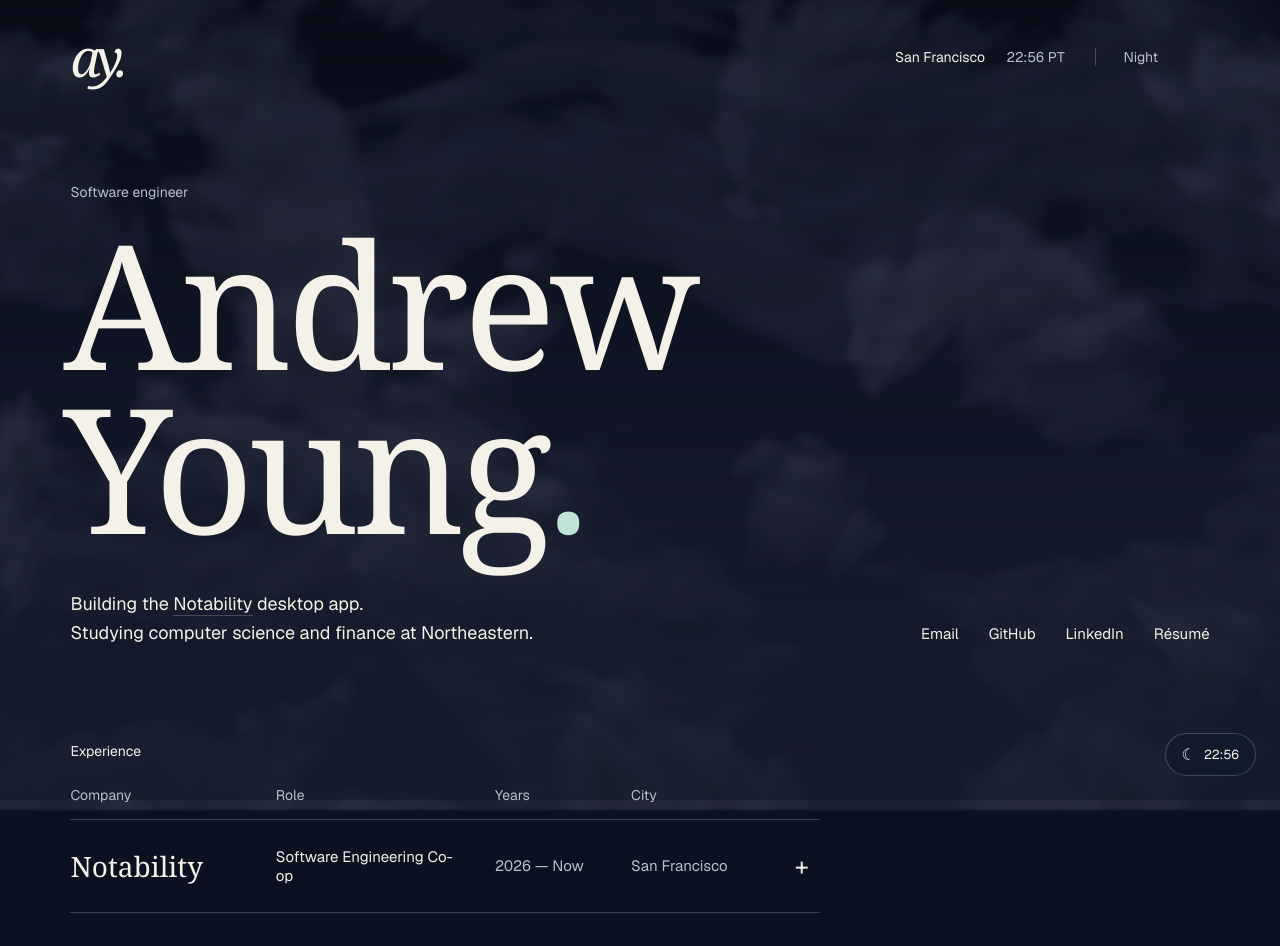
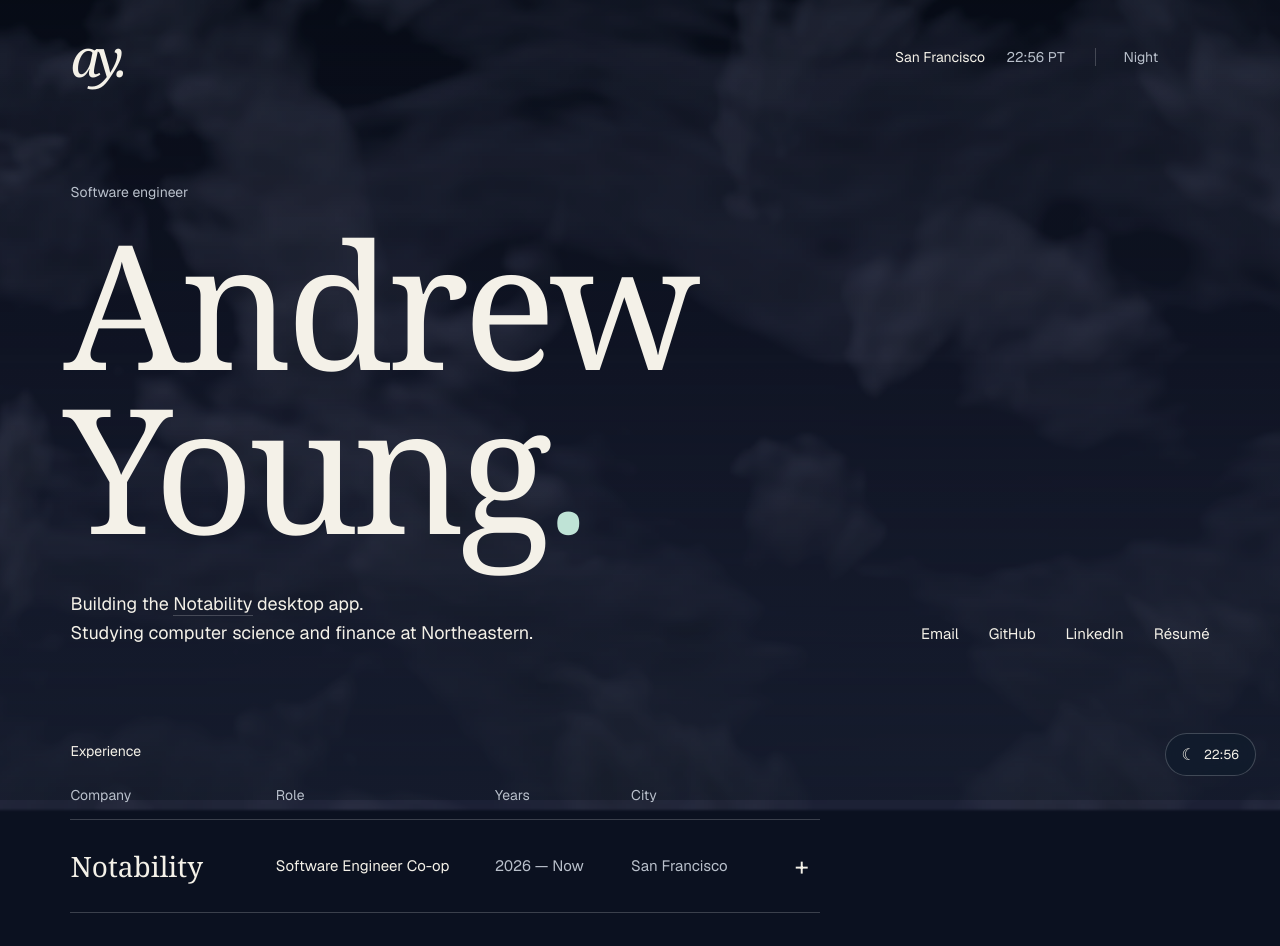
Before and after one commit to andrewd-young/andrew-young-site, a React (Vite) app: page / in a window 1280 px wide. Shown: the top 946 px of the page. Built offline with nearby package versions, Linux system fonts and the light colour scheme; a web font is replaced by a local one.

Commit message:
Resume Title consistency

```diff
--- a/src/App.tsx
+++ b/src/App.tsx
@@ -17,7 +17,7 @@ const jobs: Job[] = [
   {
     name: 'Notability',
     logo: '/logos/notability.jpg',
-    role: 'Software Engineering Co-op',
+    role: 'Software Engineer Co-op',
     years: '2026 — Now',
     city: 'San Francisco',
     tags: 'React · TypeScript · Redux · Electron',
```
